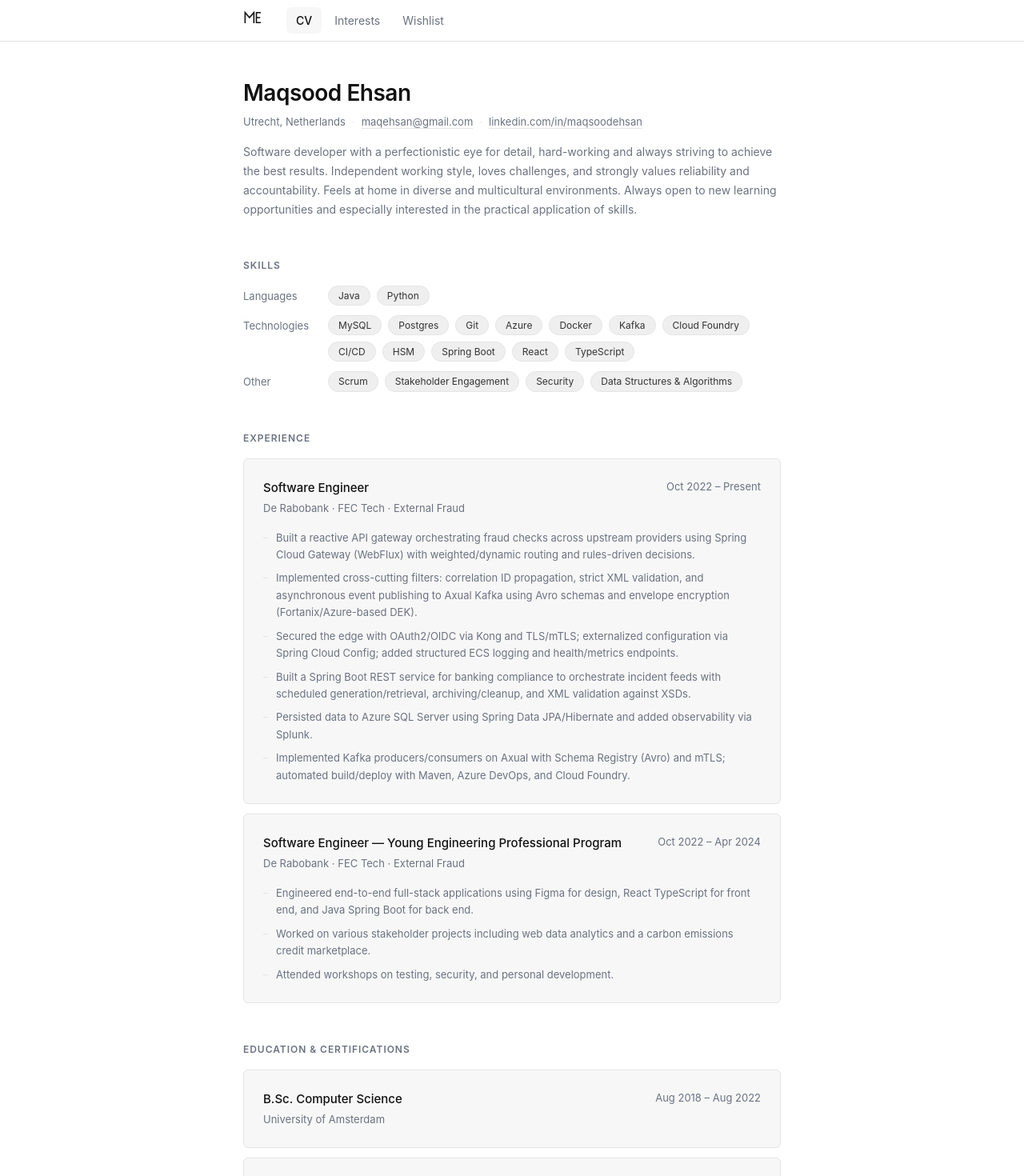
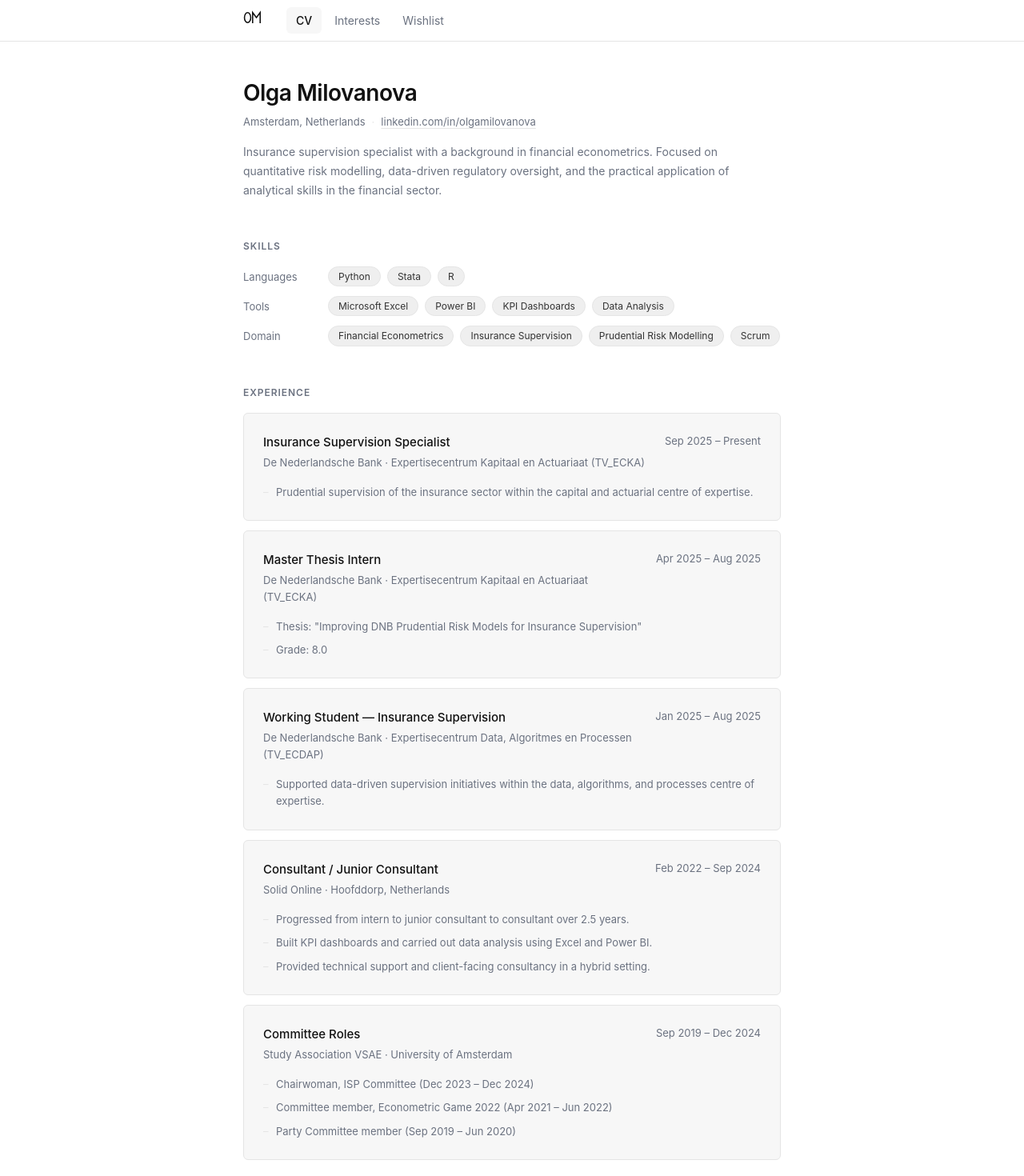
Before and after one commit to maqehsan/olgaminoa-site, a React (Vite) app: page / in a window 1280 px wide. Shown: the top 1470 px of the page at 80% size. Built offline with nearby package versions, Linux system fonts and the light colour scheme.

Commit message:
Updated to reflect Linkedin of Olga

```diff
--- a/src/components/Logo.jsx
+++ b/src/components/Logo.jsx
@@ -6,23 +6,25 @@ export default function Logo({ size = 28 }) {
       viewBox="0 0 28 28"
       fill="none"
       xmlns="http://www.w3.org/2000/svg"
-      aria-label="Maqsood Ehsan"
+      aria-label="Olga Milovanova"
     >
+      {/* O — ellipse letterform */}
+      <ellipse
+        cx="7"
+        cy="14"
+        rx="5"
+        ry="8"
+        stroke="currentColor"
+        strokeWidth="2"
+      />
       {/* M — left col, two diagonals meeting at center, right col */}
       <path
-        d="M3 22V6L10 14L17 6V22"
+        d="M15 22V6L21 14L27 6V22"
         stroke="currentColor"
         strokeWidth="2"
         strokeLinecap="square"
         strokeLinejoin="miter"
       />
-      {/* E — vertical bar + three horizontal bars */}
-      <path
-        d="M21 6V22M21 6H27M21 14H26M21 22H27"
-        stroke="currentColor"
-        strokeWidth="2"
-        strokeLinecap="square"
-      />
     </svg>
   )
 }
--- a/src/modules/cv/CV.jsx
+++ b/src/modules/cv/CV.jsx
@@ -1,61 +1,78 @@
 import styles from './CV.module.css'
 
 const data = {
-  name: 'Maqsood Ehsan',
-  location: 'Utrecht, Netherlands',
-  email: 'maqehsan@gmail.com',
-  linkedin: 'linkedin.com/in/maqsoodehsan',
+  name: 'Olga Milovanova',
+  location: 'Amsterdam, Netherlands',
+  linkedin: 'linkedin.com/in/olgamilovanova',
   tagline:
-    'Software developer with a perfectionistic eye for detail, hard-working and always striving to achieve the best results. Independent working style, loves challenges, and strongly values reliability and accountability. Feels at home in diverse and multicultural environments. Always open to new learning opportunities and especially interested in the practical application of skills.',
+    'Insurance supervision specialist with a background in financial econometrics. Focused on quantitative risk modelling, data-driven regulatory oversight, and the practical application of analytical skills in the financial sector.',
   skills: [
-    { group: 'Languages', items: ['Java', 'Python'] },
-    {
-      group: 'Technologies',
-      items: ['MySQL', 'Postgres', 'Git', 'Azure', 'Docker', 'Kafka', 'Cloud Foundry', 'CI/CD', 'HSM', 'Spring Boot', 'React', 'TypeScript'],
-    },
-    {
-      group: 'Other',
-      items: ['Scrum', 'Stakeholder Engagement', 'Security', 'Data Structures & Algorithms'],
-    },
+    { group: 'Languages', items: ['Python', 'Stata', 'R'] },
+    { group: 'Tools', items: ['Microsoft Excel', 'Power BI', 'KPI Dashboards', 'Data Analysis'] },
+    { group: 'Domain', items: ['Financial Econometrics', 'Insurance Supervision', 'Prudential Risk Modelling', 'Scrum'] },
   ],
   experience: [
     {
-      title: 'Software Engineer',
-      company: 'De Rabobank',
-      team: 'FEC Tech · External Fraud',
-      location: 'Utrecht, Netherlands',
-      dates: 'Oct 2022 – Present',
+      title: 'Insurance Supervision Specialist',
+      company: 'De Nederlandsche Bank',
+      team: 'Expertisecentrum Kapitaal en Actuariaat (TV_ECKA)',
+      dates: 'Sep 2025 – Present',
       bullets: [
-        'Built a reactive API gateway orchestrating fraud checks across upstream providers using Spring Cloud Gateway (WebFlux) with weighted/dynamic routing and rules-driven decisions.',
-        'Implemented cross-cutting filters: correlation ID propagation, strict XML validation, and asynchronous event publishing to Axual Kafka using Avro schemas and envelope encryption (Fortanix/Azure-based DEK).',
-        'Secured the edge with OAuth2/OIDC via Kong and TLS/mTLS; externalized configuration via Spring Cloud Config; added structured ECS logging and health/metrics endpoints.',
-        'Built a Spring Boot REST service for banking compliance to orchestrate incident feeds with scheduled generation/retrieval, archiving/cleanup, and XML validation against XSDs.',
-        'Persisted data to Azure SQL Server using Spring Data JPA/Hibernate and added observability via Splunk.',
-        'Implemented Kafka producers/consumers on Axual with Schema Registry (Avro) and mTLS; automated build/deploy with Maven, Azure DevOps, and Cloud Foundry.',
+        'Prudential supervision of the insurance sector within the capital and actuarial centre of expertise.',
       ],
     },
     {
-      title: 'Software Engineer — Young Engineering Professional Program',
-      company: 'De Rabobank',
-      team: 'FEC Tech · External Fraud',
-      dates: 'Oct 2022 – Apr 2024',
+      title: 'Master Thesis Intern',
+      company: 'De Nederlandsche Bank',
+      team: 'Expertisecentrum Kapitaal en Actuariaat (TV_ECKA)',
+      dates: 'Apr 2025 – Aug 2025',
       bullets: [
-        'Engineered end-to-end full-stack applications using Figma for design, React TypeScript for front end, and Java Spring Boot for back end.',
-        'Worked on various stakeholder projects including web data analytics and a carbon emissions credit marketplace.',
-        'Attended workshops on testing, security, and personal development.',
+        'Thesis: "Improving DNB Prudential Risk Models for Insurance Supervision"',
+        'Grade: 8.0',
+      ],
+    },
+    {
+      title: 'Working Student — Insurance Supervision',
+      company: 'De Nederlandsche Bank',
+      team: 'Expertisecentrum Data, Algoritmes en Processen (TV_ECDAP)',
+      dates: 'Jan 2025 – Aug 2025',
+      bullets: [
+        'Supported data-driven supervision initiatives within the data, algorithms, and processes centre of expertise.',
+      ],
+    },
+    {
+      title: 'Consultant / Junior Consultant',
+      company: 'Solid Online',
+      team: 'Hoofddorp, Netherlands',
+      dates: 'Feb 2022 – Sep 2024',
+      bullets: [
+        'Progressed from intern to junior consultant to consultant over 2.5 years.',
+        'Built KPI dashboards and carried out data analysis using Excel and Power BI.',
+        'Provided technical support and client-facing consultancy in a hybrid setting.',
+      ],
+    },
+    {
+      title: 'Committee Roles',
+      company: 'Study Association VSAE',
+      team: 'University of Amsterdam',
+      dates: 'Sep 2019 – Dec 2024',
+      bullets: [
+        'Chairwoman, ISP Committee (Dec 2023 – Dec 2024)',
+        'Committee member, Econometric Game 2022 (Apr 2021 – Jun 2022)',
+        'Party Committee member (Sep 2019 – Jun 2020)',
       ],
     },
   ],
   education: [
     {
-      degree: 'B.Sc. Computer Science',
+      degree: "Master's degree — Financial Econometrics",
       school: 'University of Amsterdam',
-      dates: 'Aug 2018 – Aug 2022',
+      dates: 'Sep 2024 – Aug 2025',
     },
     {
-      degree: 'Microsoft Certified: Azure AI Fundamentals',
-      school: '873 / 1000',
-      dates: 'Nov 2025',
+      degree: "Bachelor's degree — Econometrics",
+      school: 'University of Amsterdam',
+      dates: '2019 – 2024',
     },
   ],
 }
@@ -69,8 +86,6 @@ export default function CV() {
           <h1 className={styles.name}>{data.name}</h1>
           <div className={styles.meta}>
             <span>{data.location}</span>
-            <span className={styles.dot}>·</span>
-            <a href={`mailto:${data.email}`} className={styles.metaLink}>{data.email}</a>
             <span className={styles.dot}>·</span>
             <a
               href={`https://${data.linkedin}`}
@@ -107,7 +122,7 @@ export default function CV() {
         <h2 className={styles.heading}>Experience</h2>
         <div className={styles.cards}>
           {data.experience.map((job) => (
-            <div key={job.title} className={styles.card}>
+            <div key={job.title + job.company} className={styles.card}>
               <div className={styles.cardHeader}>
                 <div>
                   <div className={styles.cardTitle}>{job.title}</div>
@@ -127,7 +142,7 @@ export default function CV() {
 
       {/* Education */}
       <section className={styles.section}>
-        <h2 className={styles.heading}>Education & Certifications</h2>
+        <h2 className={styles.heading}>Education</h2>
         <div className={styles.cards}>
           {data.education.map((edu) => (
             <div key={edu.degree} className={styles.card}>
```
Also changed, not shown: .claude/settings.local.json.
